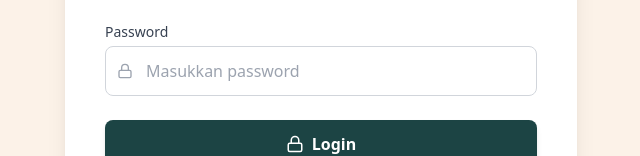
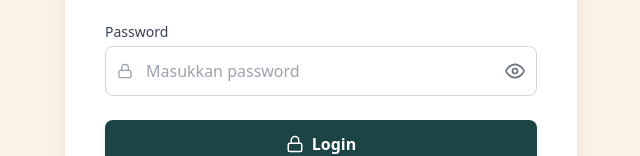
Before and after one commit to glgibran7/fe-wisata-desa-bentek, a React (Create React App) app: page /login in a window 1280 px wide. Shown: the part 424-580 px from the top of the page, without its empty margins (319-959 px from the left). Built offline with nearby package versions, Linux system fonts and the light colour scheme; no server answers.

Commit message:
feat: add password visibility toggle and update input styling in AdminLogin component

```diff
--- a/src/pages/Login.jsx
+++ b/src/pages/Login.jsx
@@ -1,7 +1,7 @@
 import { useState } from "react";
 import { useNavigate } from "react-router-dom";
 import { motion } from "framer-motion";
-import { FiLock, FiMail } from "react-icons/fi";
+import { FiLock, FiMail, FiEye, FiEyeOff } from "react-icons/fi";
 import logo from "../assets/images/logo_wisata_desa_bentek.png"; // pastikan path benar
 import Api from "../utils/Api";
 
@@ -10,6 +10,8 @@ export default function AdminLogin() {
   const [password, setPassword] = useState("");
   const [error, setError] = useState("");
   const [loading, setLoading] = useState(false); // state untuk spinner
+  const [showPassword, setShowPassword] = useState(false);
+
   const navigate = useNavigate();
 
   const handleSubmit = async (e) => {
@@ -92,6 +94,7 @@ export default function AdminLogin() {
           </div>
 
           {/* Password */}
+          {/* Password */}
           <div className="mb-6">
             <label
               htmlFor="password"
@@ -99,19 +102,32 @@ export default function AdminLogin() {
             >
               Password
             </label>
+
             <div className="relative">
               <input
-                type="password"
+                type={showPassword ? "text" : "password"}
                 id="password"
                 name="password"
                 value={password}
                 onChange={(e) => setPassword(e.target.value)}
                 required
                 disabled={loading}
-                className="w-full pl-10 pr-4 py-3 border border-gray-300 rounded-lg focus:ring-green-700 focus:border-green-700 transition"
+                className="w-full pl-10 pr-12 py-3 border border-gray-300 rounded-lg focus:ring-green-700 focus:border-green-700 transition"
                 placeholder="Masukkan password"
               />
+
+              {/* Icon Lock */}
               <FiLock className="absolute left-3 top-1/2 transform -translate-y-1/2 text-gray-400" />
+
+              {/* Toggle Lihat Password */}
+              <button
+                type="button"
+                onClick={() => setShowPassword(!showPassword)}
+                className="absolute right-3 top-1/2 -translate-y-1/2 text-gray-500 hover:text-gray-700"
+                disabled={loading}
+              >
+                {showPassword ? <FiEyeOff size={20} /> : <FiEye size={20} />}
+              </button>
             </div>
           </div>
 
```
